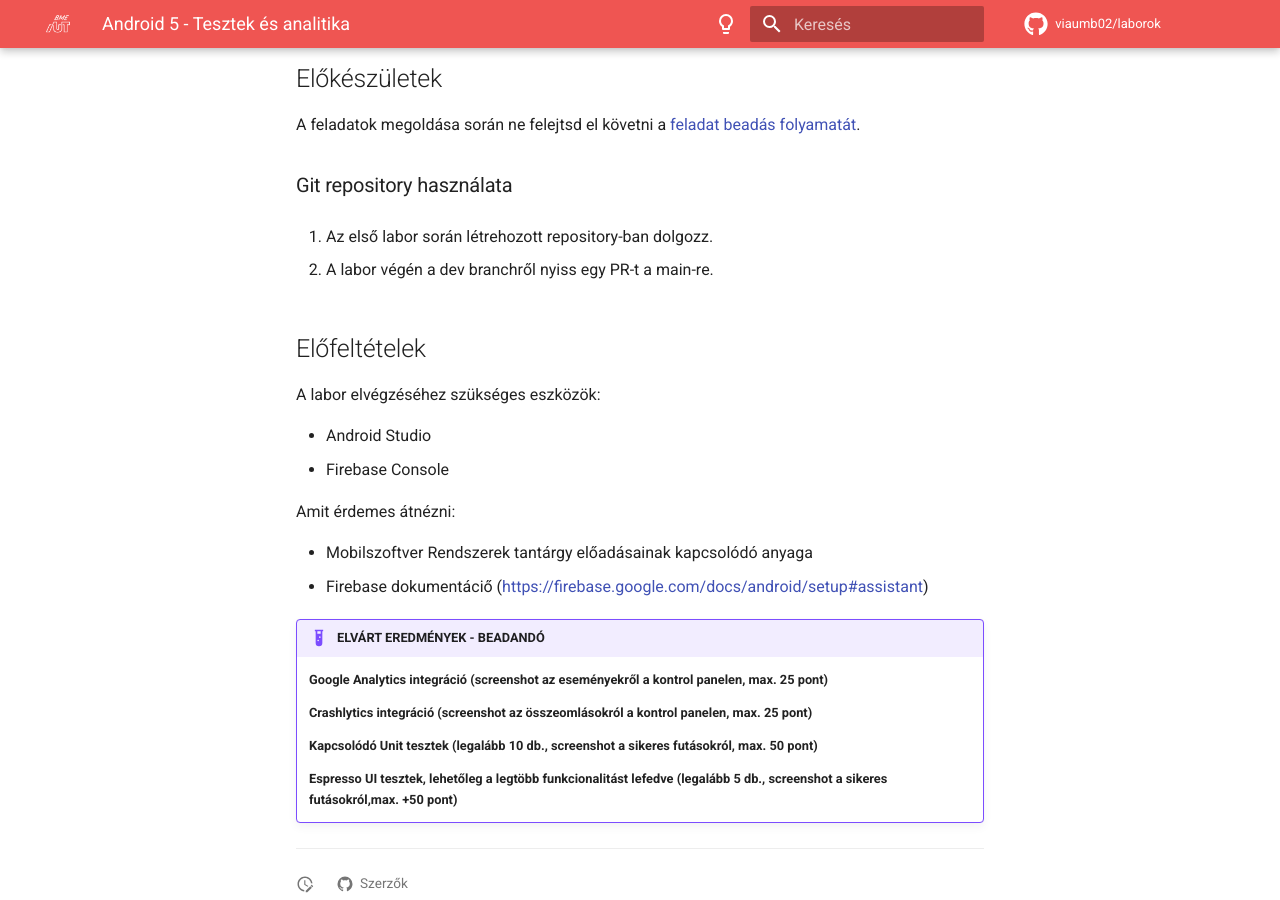
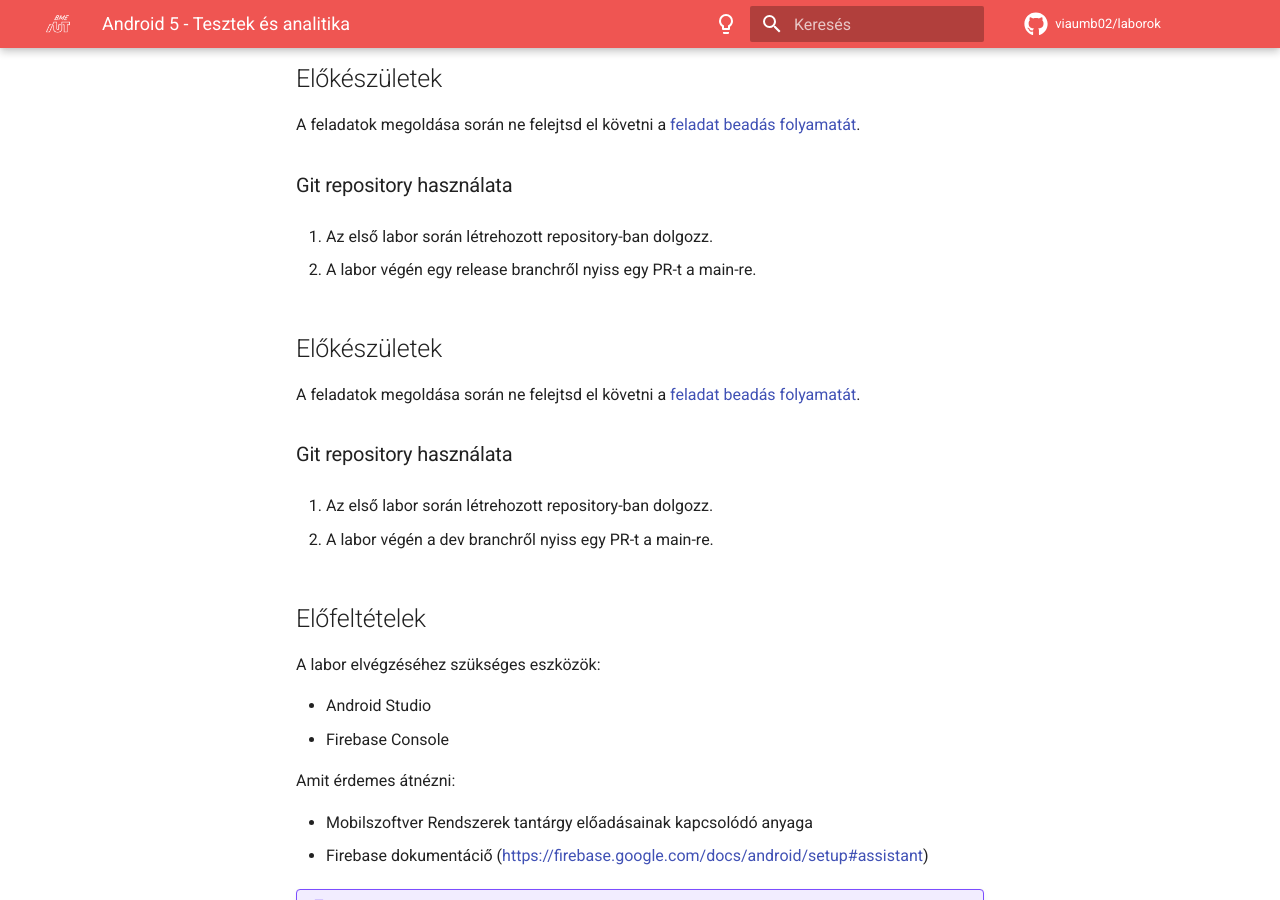
Before and after one commit to VIAUMB02/laborok, an MkDocs documentation site: the page built from docs/android/A05/index.md, in a window 1280 px wide and 900 px high, scrolled down 669 px. Built offline with MkDocs 1.6.1 and Material for MkDocs 9.7.7, drawn with Linux system fonts in a browser that asks for light colours; comment, search, counter and statistics services are not loaded.

Commit message:
Lab05 update

```diff
--- a/docs/android/A05/index.md
+++ b/docs/android/A05/index.md
@@ -14,6 +14,15 @@
 
 Tekintettel a laborok során kapott visszajelzésekre, korrekciókra, valamint az eltérő komplexitású feladatokból fakadó fejlesztési időkre, a UI tesztelés feladata opcionális, viszont a feladatra kapott pontok plusz pontként számítanak.
 
+## Előkészületek
+
+A feladatok megoldása során ne felejtsd el követni a [feladat beadás folyamatát](../../tudnivalok/github/GitHub.md).
+
+### Git repository használata
+
+1. Az első labor során létrehozott repository-ban dolgozz.
+
+2. A labor végén egy release branchről nyiss egy PR-t a main-re.
 
 ## Előkészületek
 
```
